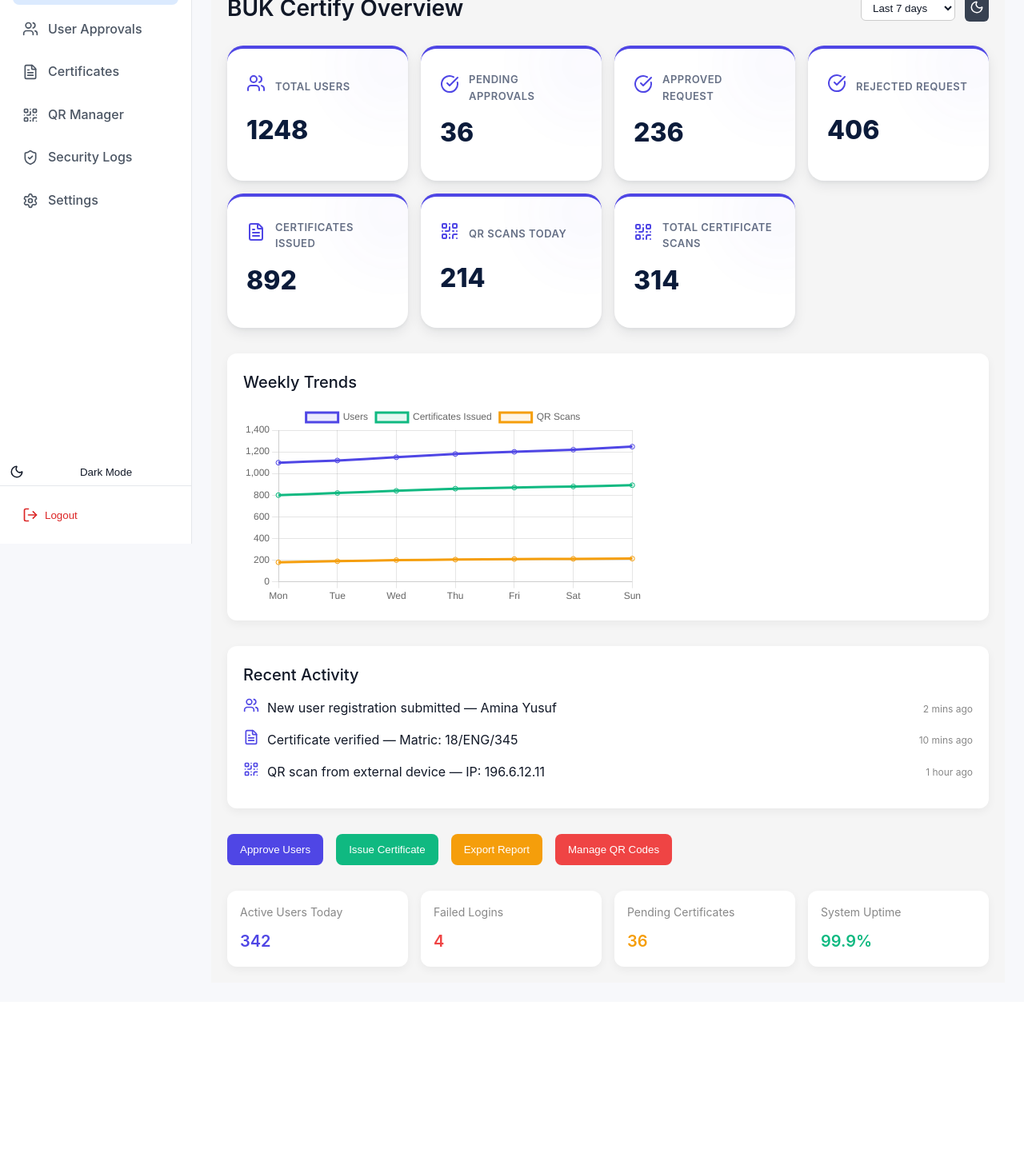
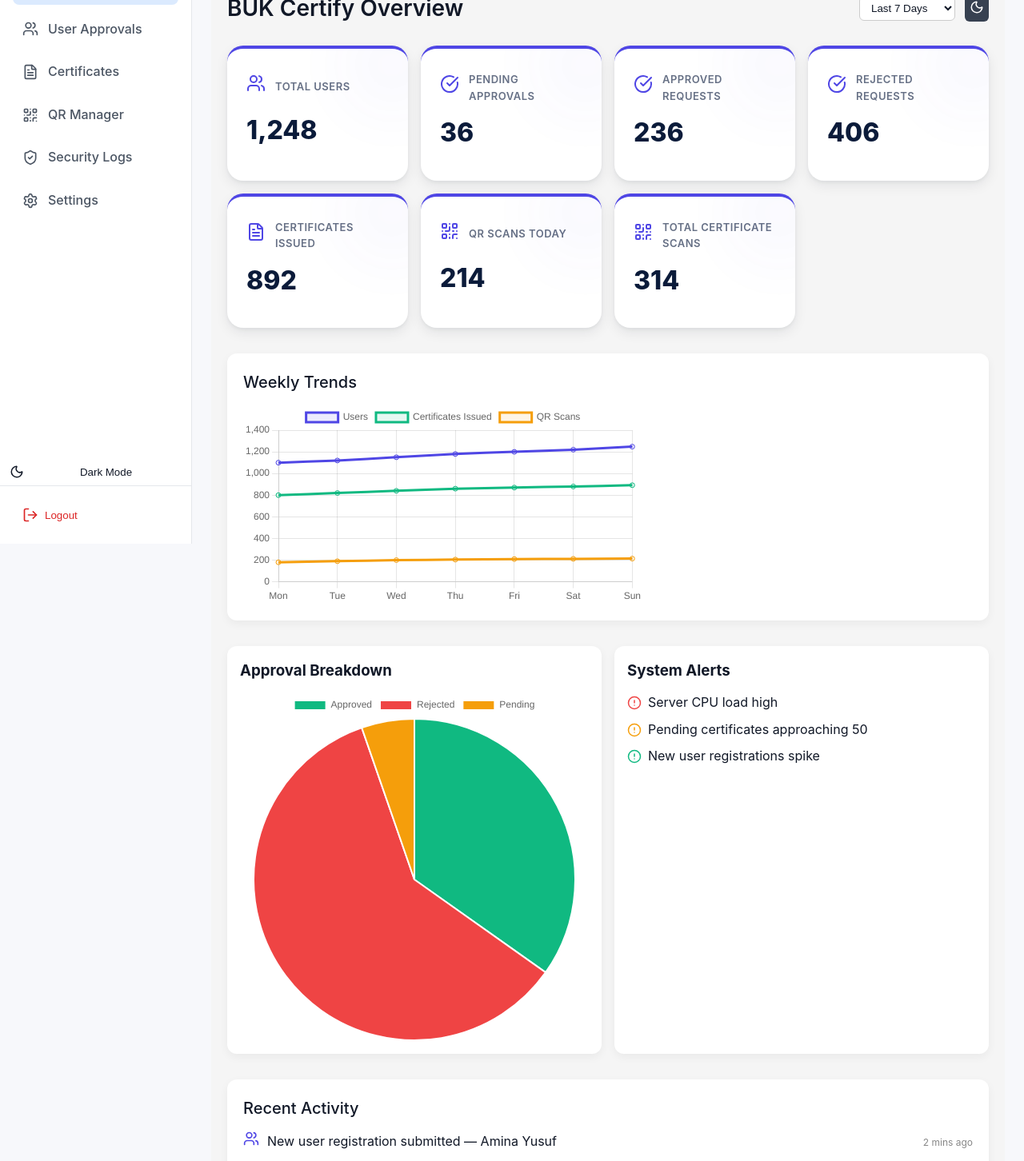
Before and after one commit to khaledjibril/BUK-Certify, a React (Create React App) app in the folder client/: page /admin/dashboard/overview in a window 1280 px wide. Shown: the part 120-1572 px from the top of the page at 80% size. Before the commit the page ends 1373 px from the top, so only its background shows below. Built offline with nearby package versions, Linux system fonts and the light colour scheme.

Commit message:
A new update!

```diff
--- a/client/src/pages/Admin/Overview.jsx
+++ b/client/src/pages/Admin/Overview.jsx
@@ -1,215 +1,162 @@
 import React, { useState, useEffect } from 'react';
 import StatCard from '../../components/StatCard/StatCard';
-import { Users, CheckCircle, FileText, QrCode, ArrowUp, ArrowDown, Sun, Moon } from 'lucide-react';
-import { Line, Chart as ChartJS } from 'react-chartjs-2';
+import { Users, CheckCircle, FileText, QrCode, ArrowUp, ArrowDown, Sun, Moon, AlertCircle } from 'lucide-react';
+import { Line, Pie } from 'react-chartjs-2';
 import 'chart.js/auto';
 import { motion } from 'framer-motion';
+import CountUp from 'react-countup';
+import { TooltipProvider, Tooltip, TooltipWrapper } from 'react-tooltip';
+import 'react-tooltip/dist/react-tooltip.css';
 
 export default function Overview() {
   const [dateRange, setDateRange] = useState('7d');
   const [darkMode, setDarkMode] = useState(false);
-
-  // Sample stats with trend and sparkline data
-  const stats = [
-    {
-      title: 'Total Users',
-      value: 1248,
-      icon: <Users size={24} />,
-      trend: 12, // +12%
-      sparkline: [1100, 1120, 1150, 1180, 1200, 1220, 1248],
-    },
-    {
-      title: 'Pending Approvals',
-      value: 36,
-      icon: <CheckCircle size={24} />,
-      trend: -5,
-      sparkline: [50, 48, 45, 42, 40, 38, 36],
-    },
-        {
-      title: 'Approved Request',
-      value: 236,
-      icon: <CheckCircle size={24} />,
-      trend: -5,
-      sparkline: [50, 48, 45, 42, 40, 38, 36],
-    },    {
-      title: 'Rejected Request',
-      value: 406,
-      icon: <CheckCircle size={24} />,
-      trend: -9,
-      sparkline: [50, 48, 45, 42, 40, 38, 36],
-    },
-    {
-      title: 'Certificates Issued',
-      value: 892,
-      icon: <FileText size={24} />,
-      trend: 8,
-      sparkline: [800, 820, 840, 860, 870, 880, 892],
-    },
-    {
-      title: 'QR Scans Today',
-      value: 214,
-      icon: <QrCode size={24} />,
-      trend: 20,
-      sparkline: [180, 190, 200, 205, 210, 212, 214],
-    },
-        {
-      title: 'Total Certificate Scans',
-      value: 314,
-      icon: <QrCode size={24} />,
-      trend: 20,
-      sparkline: [180, 190, 200, 205, 210, 212, 214],
-    },
-  ];
-
-  // Recent activities
-  const recentActivities = [
+  const [recentActivities, setRecentActivities] = useState([
     { type: 'user', desc: 'New user registration submitted — Amina Yusuf', time: '2 mins ago' },
     { type: 'cert', desc: 'Certificate verified — Matric: 18/ENG/345', time: '10 mins ago' },
     { type: 'qr', desc: 'QR scan from external device — IP: 196.6.12.11', time: '1 hour ago' },
+  ]);
+
+  // Auto-refresh recent activities simulation
+  useEffect(() => {
+    const interval = setInterval(() => {
+      const newActivity = {
+        type: ['user','cert','qr'][Math.floor(Math.random()*3)],
+        desc: `Simulated activity — ${Math.floor(Math.random()*100)}`,
+        time: 'Just now'
+      };
+      setRecentActivities(prev => [newActivity, ...prev.slice(0,4)]);
+    }, 30000);
+    return () => clearInterval(interval);
+  }, []);
+
+  // Stats with trend and sparkline data
+  const stats = [
+    { title: 'Total Users', value: 1248, icon: <Users size={24}/>, trend:12, sparkline:[1100,1120,1150,1180,1200,1220,1248] },
+    { title: 'Pending Approvals', value: 36, icon: <CheckCircle size={24}/>, trend:-5, sparkline:[50,48,45,42,40,38,36] },
+    { title: 'Approved Requests', value: 236, icon: <CheckCircle size={24}/>, trend:8, sparkline:[200,210,220,225,230,235,236] },
+    { title: 'Rejected Requests', value: 406, icon: <CheckCircle size={24}/>, trend:-9, sparkline:[400,405,410,402,408,406,406] },
+    { title: 'Certificates Issued', value: 892, icon: <FileText size={24}/>, trend:8, sparkline:[800,820,840,860,870,880,892] },
+    { title: 'QR Scans Today', value: 214, icon: <QrCode size={24}/>, trend:20, sparkline:[180,190,200,205,210,212,214] },
+    { title: 'Total Certificate Scans', value: 314, icon: <QrCode size={24}/>, trend:15, sparkline:[200,220,240,260,280,300,314] },
   ];
 
-  // Multi-metric chart data
+  const healthMetrics = [
+    { title: 'Active Users Today', value: 342, color:'#4f46e5' },
+    { title: 'Failed Logins', value: 4, color:'#ef4444' },
+    { title: 'Pending Certificates', value:36, color:'#f59e0b' },
+    { title: 'System Uptime', value:'99.9%', color:'#10b981' },
+    { title: 'Conversion Rate', value:'78%', color:'#6366f1' },
+    { title: 'QR Success Rate', value:'92%', color:'#22c55e' },
+  ];
+
+  // Multi-metric chart
   const chartData = {
-    labels: ['Mon','Tue','Wed','Thu','Fri','Sat','Sun'],
-    datasets: [
-      {
-        label: 'Users',
-        data: [1100, 1120, 1150, 1180, 1200, 1220, 1248],
-        borderColor: '#4f46e5',
-        backgroundColor: 'rgba(79,70,229,0.1)',
-        tension: 0.3,
-      },
-      {
-        label: 'Certificates Issued',
-        data: [800, 820, 840, 860, 870, 880, 892],
-        borderColor: '#10b981',
-        backgroundColor: 'rgba(16,185,129,0.1)',
-        tension: 0.3,
-      },
-      {
-        label: 'QR Scans',
-        data: [180, 190, 200, 205, 210, 212, 214],
-        borderColor: '#f59e0b',
-        backgroundColor: 'rgba(245,158,11,0.1)',
-        tension: 0.3,
-      },
-    ],
+    labels:['Mon','Tue','Wed','Thu','Fri','Sat','Sun'],
+    datasets:[
+      { label:'Users', data:[1100,1120,1150,1180,1200,1220,1248], borderColor:'#4f46e5', backgroundColor:'rgba(79,70,229,0.1)', tension:0.3 },
+      { label:'Certificates Issued', data:[800,820,840,860,870,880,892], borderColor:'#10b981', backgroundColor:'rgba(16,185,129,0.1)', tension:0.3 },
+      { label:'QR Scans', data:[180,190,200,205,210,212,214], borderColor:'#f59e0b', backgroundColor:'rgba(245,158,11,0.1)', tension:0.3 },
+    ]
   };
 
-  // System health metrics
-  const healthMetrics = [
-    { title: 'Active Users Today', value: 342, color: '#4f46e5' },
-    { title: 'Failed Logins', value: 4, color: '#ef4444' },
-    { title: 'Pending Certificates', value: 36, color: '#f59e0b' },
-    { title: 'System Uptime', value: '99.9%', color: '#10b981' },
+  // Pie chart for approvals
+  const approvalPieData = {
+    labels:['Approved','Rejected','Pending'],
+    datasets:[{
+      data:[236,406,36],
+      backgroundColor:['#10b981','#ef4444','#f59e0b']
+    }]
+  };
+
+  // Alerts widget
+  const systemAlerts = [
+    { msg:'Server CPU load high', level:'critical' },
+    { msg:'Pending certificates approaching 50', level:'warning' },
+    { msg:'New user registrations spike', level:'info' },
   ];
 
   return (
+    <TooltipProvider>
     <div style={{
-      padding: '20px',
-      minHeight: '100vh',
-      background: darkMode ? '#1f2937' : '#f5f5f5',
-      color: darkMode ? '#f5f5f5' : '#111827'
+      padding:'20px', minHeight:'100vh',
+      background: darkMode?'#1f2937':'#f5f5f5',
+      color: darkMode?'#f5f5f5':'#111827'
     }}>
       {/* Header */}
-      <div style={{ display:'flex', justifyContent:'space-between', alignItems:'center', marginBottom:'24px' }}>
-        <h1 style={{ fontSize:'28px', fontWeight:'600' }}>BUK Certify Overview</h1>
-        <div style={{ display:'flex', gap:'12px', alignItems:'center' }}>
-          <select value={dateRange} onChange={e => setDateRange(e.target.value)} style={{
-            padding:'6px 10px',
-            borderRadius:'6px',
-            border:'1px solid #ccc',
-            background: darkMode ? '#374151' : '#fff',
-            color: darkMode ? '#f5f5f5' : '#111827'
-          }}>
+      <div style={{display:'flex', justifyContent:'space-between', alignItems:'center', marginBottom:'24px'}}>
+        <h1 style={{fontSize:'28px', fontWeight:'600'}}>BUK Certify Overview</h1>
+        <div style={{display:'flex', gap:'12px', alignItems:'center'}}>
+          <select value={dateRange} onChange={e=>setDateRange(e.target.value)} aria-label="Select Date Range"
+            style={{padding:'6px 10px', borderRadius:'6px', border:'1px solid #ccc', background:darkMode?'#374151':'#fff', color:darkMode?'#f5f5f5':'#111827'}}>
             <option value="1d">Today</option>
-            <option value="7d">Last 7 days</option>
-            <option value="30d">Last 30 days</option>
+            <option value="7d">Last 7 Days</option>
+            <option value="30d">Last 30 Days</option>
           </select>
-          <button
-            onClick={() => setDarkMode(!darkMode)}
-            style={{
-              padding:'6px',
-              borderRadius:'6px',
-              border:'none',
-              background: darkMode ? '#fbbf24' : '#374151',
-              color: '#fff',
-              cursor:'pointer'
-            }}
-          >
-            {darkMode ? <Sun size={18}/> : <Moon size={18}/>}
+          <button onClick={()=>setDarkMode(!darkMode)} aria-label="Toggle Dark Mode"
+            style={{padding:'6px', borderRadius:'6px', border:'none', background:darkMode?'#fbbf24':'#374151', color:'#fff', cursor:'pointer'}}>
+            {darkMode?<Sun size={18}/>:<Moon size={18}/>}
           </button>
         </div>
       </div>
 
       {/* Stats Grid */}
-      <div style={{ display: 'grid', gridTemplateColumns: 'repeat(auto-fit,minmax(220px,1fr))', gap: '16px', marginBottom:'32px' }}>
-        {stats.map(s => (
-          <StatCard key={s.title} title={s.title} value={s.value} icon={s.icon}>
-            <div style={{ display:'flex', alignItems:'center', marginTop:'8px', fontSize:'12px', color: s.trend>=0 ? 'green' : 'red' }}>
-              {s.trend>=0 ? <ArrowUp size={14}/> : <ArrowDown size={14}/>} <span style={{ marginLeft:'4px' }}>{s.trend}%</span>
+      <div style={{display:'grid', gridTemplateColumns:'repeat(auto-fit,minmax(220px,1fr))', gap:'16px', marginBottom:'32px'}}>
+        {stats.map(s=>(
+          <StatCard key={s.title} title={s.title} value={<CountUp end={s.value} duration={1.5}/>} icon={s.icon}>
+            <div style={{display:'flex', alignItems:'center', marginTop:'8px', fontSize:'12px', color:s.trend>=0?'green':'red'}}>
+              {s.trend>=0?<ArrowUp size={14}/>:<ArrowDown size={14}/>} <span style={{marginLeft:'4px'}}>{s.trend}%</span>
             </div>
-            {/* Mini sparkline */}
             <Line
-              data={{
-                labels: s.sparkline.map((_, idx) => idx + 1),
-                datasets: [{
-                  data: s.sparkline,
-                  borderColor: s.trend>=0 ? 'green' : 'red',
-                  backgroundColor: 'transparent',
-                  tension:0.3,
-                  pointRadius: 0
-                }]
-              }}
-              options={{
-                plugins:{ legend:{ display:false }},
-                scales:{ x:{ display:false }, y:{ display:false } },
-                responsive:true,
-                maintainAspectRatio:false
-              }}
-              style={{ height:'50px', marginTop:'6px' }}
+              data={{labels:s.sparkline.map((_,idx)=>idx+1), datasets:[{data:s.sparkline,borderColor:s.trend>=0?'green':'red',backgroundColor:'transparent',tension:0.3,pointRadius:0}]}}
+              options={{plugins:{legend:{display:false}}, scales:{x:{display:false},y:{display:false}}, responsive:true, maintainAspectRatio:false}}
+              style={{height:'50px', marginTop:'6px'}}
             />
           </StatCard>
         ))}
       </div>
 
       {/* Multi-metric Chart */}
-      <div style={{
-        background: darkMode ? '#374151' : '#fff',
-        padding:'20px',
-        borderRadius:'12px',
-        boxShadow:'0 4px 12px rgba(0,0,0,0.05)',
-        marginBottom:'32px'
-      }}>
-        <h3 style={{ marginBottom:'12px', fontSize:'20px', fontWeight:'500' }}>Weekly Trends</h3>
-        <div style={{ height:'250px' }}>
-          <Line data={chartData} />
+      <div style={{background:darkMode?'#374151':'#fff', padding:'20px', borderRadius:'12px', boxShadow:'0 4px 12px rgba(0,0,0,0.05)', marginBottom:'32px'}}>
+        <h3 style={{marginBottom:'12px', fontSize:'20px', fontWeight:'500'}}>Weekly Trends</h3>
+        <div style={{height:'250px'}}><Line data={chartData}/></div>
+      </div>
+
+      {/* Approval Pie Chart */}
+      <div style={{display:'flex', gap:'16px', flexWrap:'wrap', marginBottom:'32px'}}>
+        <div style={{flex:'1 1 300px', background:darkMode?'#374151':'#fff', padding:'16px', borderRadius:'12px', boxShadow:'0 4px 12px rgba(0,0,0,0.05)'}}>
+          <h3 style={{marginBottom:'12px'}}>Approval Breakdown</h3>
+          <Pie data={approvalPieData}/>
+        </div>
+
+        {/* Alerts Widget */}
+        <div style={{flex:'1 1 300px', background:darkMode?'#374151':'#fff', padding:'16px', borderRadius:'12px', boxShadow:'0 4px 12px rgba(0,0,0,0.05)'}}>
+          <h3 style={{marginBottom:'12px'}}>System Alerts</h3>
+          <ul style={{listStyle:'none', padding:0}}>
+            {systemAlerts.map((a,idx)=>(
+              <li key={idx} style={{display:'flex', alignItems:'center', marginBottom:'8px'}}>
+                <AlertCircle size={18} color={a.level==='critical'?'#ef4444':a.level==='warning'?'#f59e0b':'#10b981'} style={{marginRight:'8px'}}/>
+                <span>{a.msg}</span>
+              </li>
+            ))}
+          </ul>
         </div>
       </div>
 
       {/* Recent Activity */}
-      <section style={{ marginBottom:'32px' }}>
-        <div style={{
-          background: darkMode ? '#374151' : '#fff',
-          padding:'20px',
-          borderRadius:'12px',
-          boxShadow:'0 4px 12px rgba(0,0,0,0.05)'
-        }}>
-          <h3 style={{ marginBottom:'12px', fontSize:'20px', fontWeight:'500' }}>Recent Activity</h3>
-          <ul style={{ listStyle:'none', padding:0 }}>
-            {recentActivities.map((a, idx) => (
-              <motion.li
-                key={idx}
-                style={{ display:'flex', alignItems:'center', marginBottom:'12px', cursor:'pointer' }}
-                whileHover={{ scale:1.02 }}
-              >
-                <span style={{ marginRight:'10px', color:'#4f46e5' }}>
+      <section style={{marginBottom:'32px'}}>
+        <div style={{background:darkMode?'#374151':'#fff', padding:'20px', borderRadius:'12px', boxShadow:'0 4px 12px rgba(0,0,0,0.05)'}}>
+          <h3 style={{marginBottom:'12px', fontSize:'20px', fontWeight:'500'}}>Recent Activity</h3>
+          <ul style={{listStyle:'none', padding:0}}>
+            {recentActivities.map((a,idx)=>(
+              <motion.li key={idx} style={{display:'flex', alignItems:'center', marginBottom:'12px', cursor:'pointer'}} whileHover={{scale:1.02}}>
+                <span style={{marginRight:'10px', color:'#4f46e5'}}>
                   {a.type==='user' && <Users size={20}/>}
                   {a.type==='cert' && <FileText size={20}/>}
                   {a.type==='qr' && <QrCode size={20}/>}
                 </span>
                 <span>{a.desc}</span>
-                <span style={{ marginLeft:'auto', fontSize:'12px', color:'#888' }}>{a.time}</span>
+                <span style={{marginLeft:'auto', fontSize:'12px', color:'#888'}}>{a.time}</span>
               </motion.li>
             ))}
           </ul>
@@ -217,28 +164,23 @@ export default function Overview() {
       </section>
 
       {/* Quick Actions */}
-      <div style={{ display:'flex', gap:'16px', flexWrap:'wrap', marginBottom:'32px' }}>
-        <button style={{ padding:'12px 16px', background:'#4f46e5', color:'#fff', borderRadius:'8px', border:'none', cursor:'pointer' }}>Approve Users</button>
-        <button style={{ padding:'12px 16px', background:'#10b981', color:'#fff', borderRadius:'8px', border:'none', cursor:'pointer' }}>Issue Certificate</button>
-        <button style={{ padding:'12px 16px', background:'#f59e0b', color:'#fff', borderRadius:'8px', border:'none', cursor:'pointer' }}>Export Report</button>
-        <button style={{ padding:'12px 16px', background:'#ef4444', color:'#fff', borderRadius:'8px', border:'none', cursor:'pointer' }}>Manage QR Codes</button>
+      <div style={{display:'flex', gap:'16px', flexWrap:'wrap', marginBottom:'32px'}}>
+        <button style={{padding:'12px 16px', background:'#4f46e5', color:'#fff', borderRadius:'8px', border:'none', cursor:'pointer'}}>Approve Users</button>
+        <button style={{padding:'12px 16px', background:'#10b981', color:'#fff', borderRadius:'8px', border:'none', cursor:'pointer'}}>Issue Certificate</button>
+        <button style={{padding:'12px 16px', background:'#f59e0b', color:'#fff', borderRadius:'8px', border:'none', cursor:'pointer'}}>Export Report</button>
+        <button style={{padding:'12px 16px', background:'#ef4444', color:'#fff', borderRadius:'8px', border:'none', cursor:'pointer'}}>Manage QR Codes</button>
       </div>
 
       {/* System Health Metrics */}
-      <div style={{ display:'grid', gridTemplateColumns:'repeat(auto-fit,minmax(220px,1fr))', gap:'16px' }}>
-        {healthMetrics.map((h, idx) => (
-          <div key={idx} style={{
-            background: darkMode ? '#1f2937' : '#fff',
-            padding:'16px',
-            borderRadius:'12px',
-            boxShadow:'0 4px 12px rgba(0,0,0,0.05)',
-            display:'flex', flexDirection:'column', alignItems:'flex-start'
-          }}>
-            <span style={{ fontSize:'14px', color:'#888', marginBottom:'8px' }}>{h.title}</span>
-            <span style={{ fontSize:'20px', fontWeight:'600', color:h.color }}>{h.value}</span>
+      <div style={{display:'grid', gridTemplateColumns:'repeat(auto-fit,minmax(220px,1fr))', gap:'16px'}}>
+        {healthMetrics.map((h,idx)=>(
+          <div key={idx} style={{background:darkMode?'#1f2937':'#fff', padding:'16px', borderRadius:'12px', boxShadow:'0 4px 12px rgba(0,0,0,0.05)', display:'flex', flexDirection:'column', alignItems:'flex-start'}}>
+            <span style={{fontSize:'14px', color:'#888', marginBottom:'8px'}}>{h.title}</span>
+            <span style={{fontSize:'20px', fontWeight:'600', color:h.color}}>{h.value}</span>
           </div>
         ))}
       </div>
     </div>
+    </TooltipProvider>
   );
 }
```
Also changed, not shown: client/src/pages/Admin/Certificates.jsx (+76 -16 lines), client/src/pages/Admin/Certificates.module.css (+18 -0 lines).
